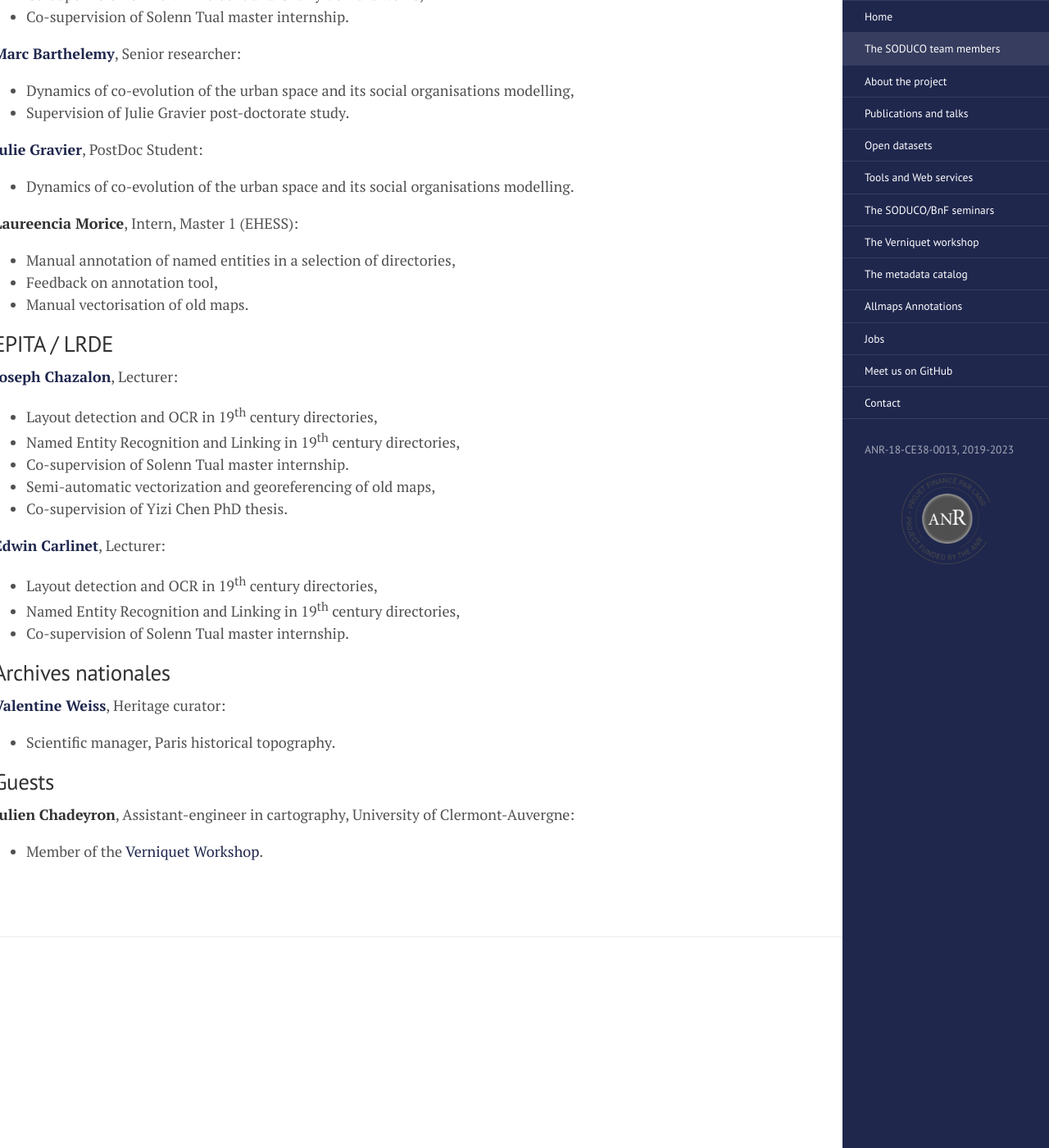
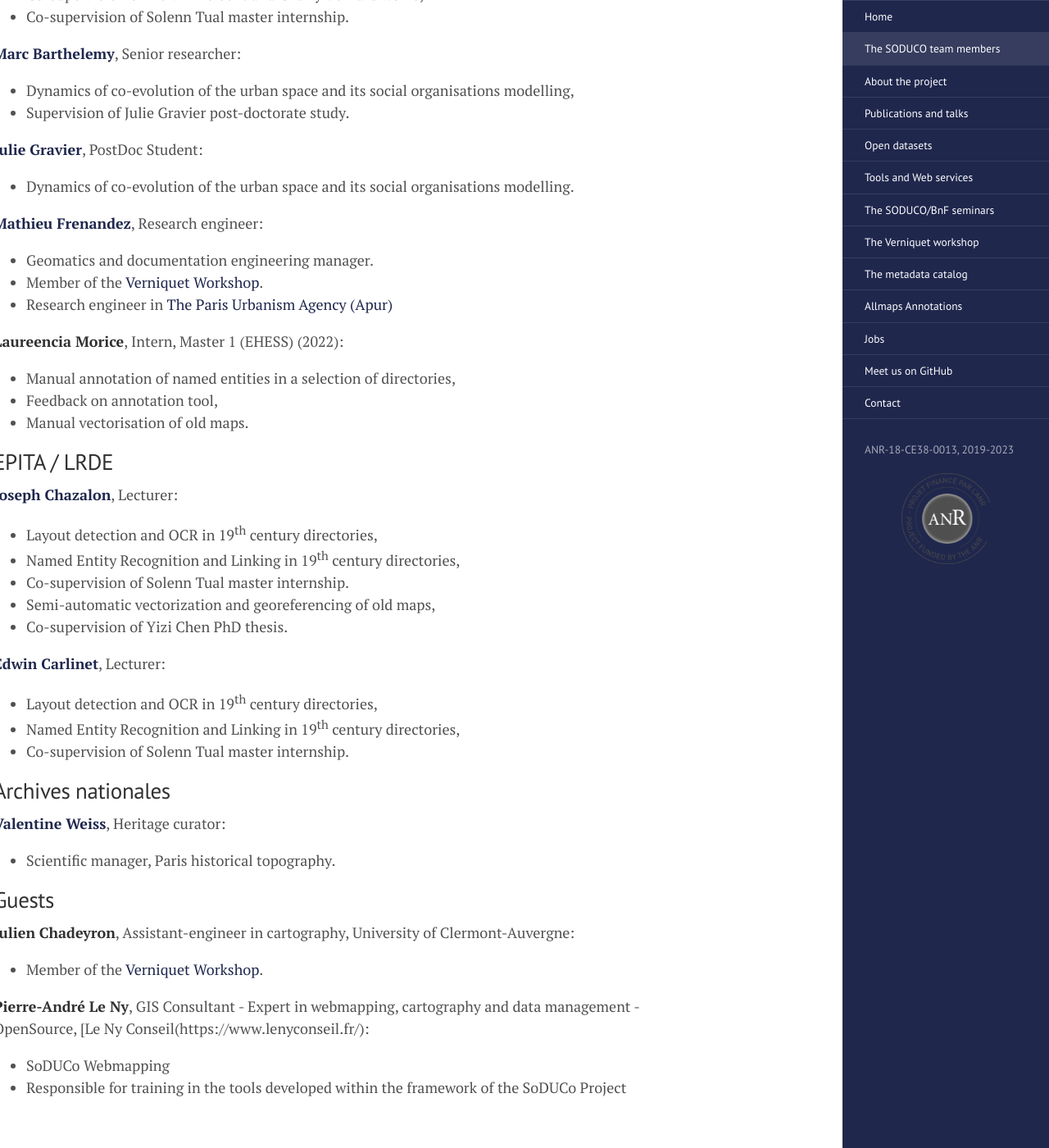
Before and after one commit to soduco/soduco.github.io, a Jekyll site: the page built from team.md, in a window 1280 px wide and 1400 px high, scrolled down 2099 px. Shown: the whole window at 82% size. Built offline with Jekyll 4.4.1, drawn with Linux system fonts in a browser that asks for light colours.

Commit message:
ajouts members manquants

```diff
--- a/team.md
+++ b/team.md
@@ -73,7 +73,12 @@ rank: 2
 **[Julie Gravier](http://cams.ehess.fr/doctorants-et-post-doctorants/)**, PostDoc Student:
 * Dynamics of co-evolution of the urban space and its social organisations modelling.
 
-**Laureencia Morice**, Intern, Master 1 (EHESS):
+**[Mathieu Frenandez](http://crh.ehess.fr/index.php?8251)**, Research engineer:
+* Geomatics and documentation engineering manager.
+* Member of the [Verniquet Workshop](/verniquet_workshop/).
+* Research engineer in [The Paris Urbanism Agency (Apur)](https://www.apur.org/en)
+
+**Laureencia Morice**, Intern, Master 1 (EHESS) (2022):
 *  Manual annotation of named entities in a selection of directories,
 *  Feedback on annotation tool,
 *  Manual vectorisation of old maps.
@@ -101,3 +106,7 @@ rank: 2
 
 **Julien Chadeyron**, Assistant-engineer in cartography, University of Clermont-Auvergne:
 * Member of the [Verniquet Workshop](/verniquet_workshop/).
+
+**Pierre-André Le Ny**, GIS Consultant - Expert in webmapping, cartography and data management - OpenSource, [Le Ny Conseil(https://www.lenyconseil.fr/):
+* SoDUCo Webmapping
+* Responsible for training in the tools developed within the framework of the SoDUCo Project
```
